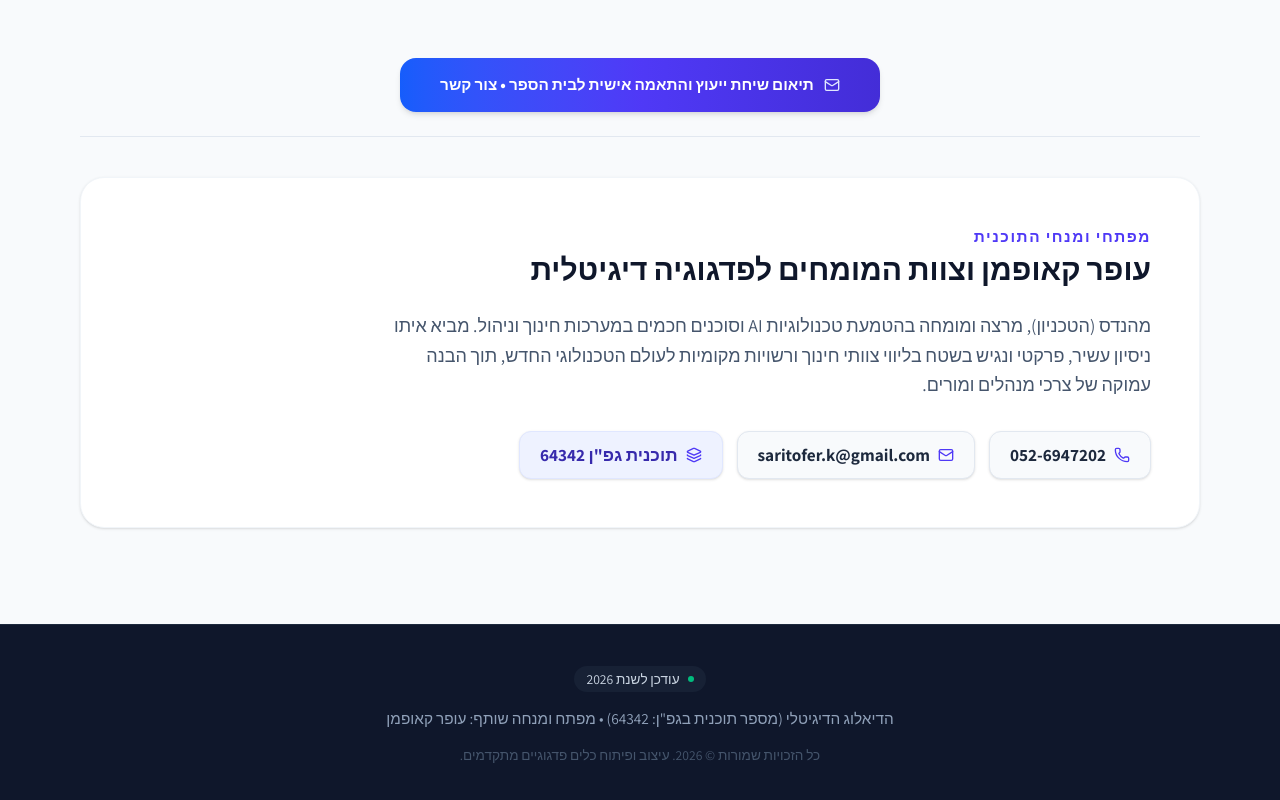
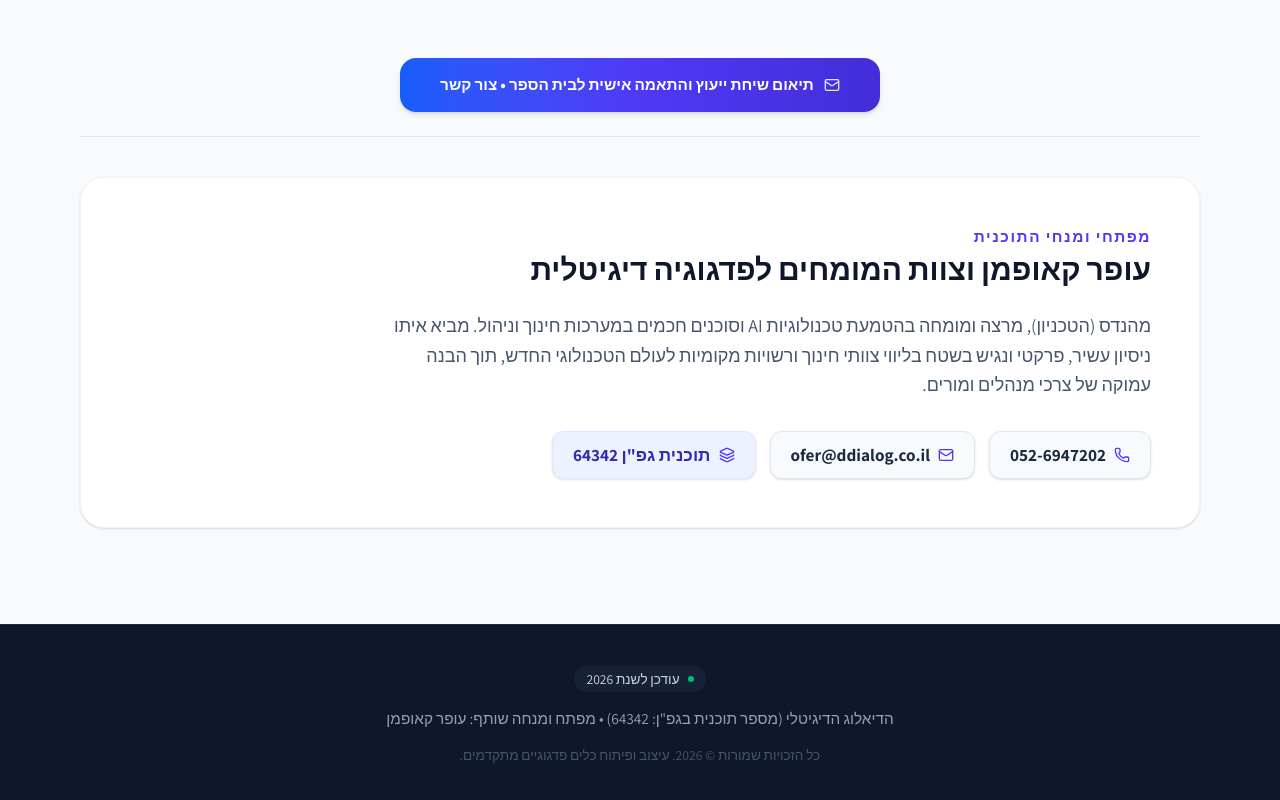
Before and after one commit to ofer-blip/ddialog-landing, a React (Vite) app: page / in a window 1280 px wide. Shown: the part 5660-6460 px from the top of the page. Built offline with nearby package versions, Linux system fonts and the light colour scheme.

Commit message:
chore: update contact email to ofer@ddialog.co.il across bot instructions and bio card

```diff
--- a/src/App.tsx
+++ b/src/App.tsx
@@ -129,7 +129,7 @@ export default function App() {
 8. שומרים על הכללים: אתיקה חינוכית, קוד אתי בית-ספרי ותערוכת תוצרים.
 
 הנחיות חשובות לבוט:
-1. אם שואלים לגבי מחיר או פרטי התקשרות אישיים שאינם באתר, הפנה אותם באדיבות להשאיר פרטים בטופס יצירת הקשר באתר או ליצור קשר עם עופר קאופמן בטלפון 052-6947202 או מייל saritofer.k@gmail.com.
+1. אם שואלים לגבי מחיר או פרטי התקשרות אישיים שאינם באתר, הפנה אותם באדיבות להשאיר פרטים בטופס יצירת הקשר באתר או ליצור קשר עם עופר קאופמן בטלפון 052-6947202 או מייל ofer@ddialog.co.il.
 2. תמוך והדגש את הערך המוסף העצום של התוכנית לחינוך מיוחד, במיוחד בהקשר של כתיבת תל"א ופישוט תכנים, במידה והנושא עולה.
 3. אל תמציא פרטים על התוכנית שאינם מופיעים כאן. אם אינך יודע משהו, ענה בנימוס והצע להם לתאם שיחת ייעוץ אישית עם עופר.`
               }
@@ -1388,11 +1388,11 @@ const handleFormSubmit = async (e: React.FormEvent) => {
 
                 {/* Mail to response */}
                 <a
-                  href="mailto:saritofer.k@gmail.com"
+                  href="mailto:ofer@ddialog.co.il"
                   className="inline-flex items-center gap-2 px-5 py-2.5 text-base text-slate-800 bg-slate-50 hover:bg-indigo-50 hover:text-indigo-700 rounded-xl border border-slate-200 transition duration-150 shadow-sm"
                 >
                   <Mail className="w-4 h-4 text-indigo-600" />
-                  <span className="font-bold">saritofer.k@gmail.com</span>
+                  <span className="font-bold">ofer@ddialog.co.il</span>
                 </a>
 
                 {/* Program Number */}
```
